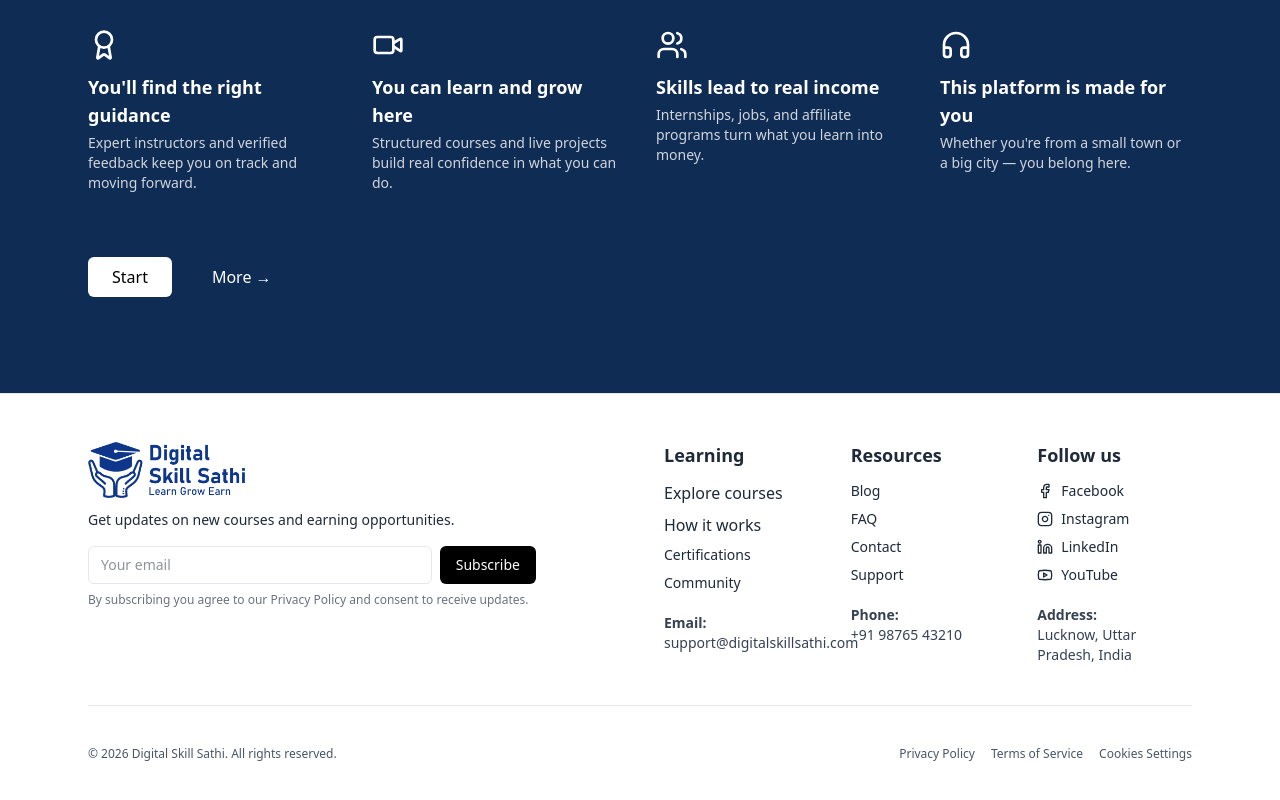
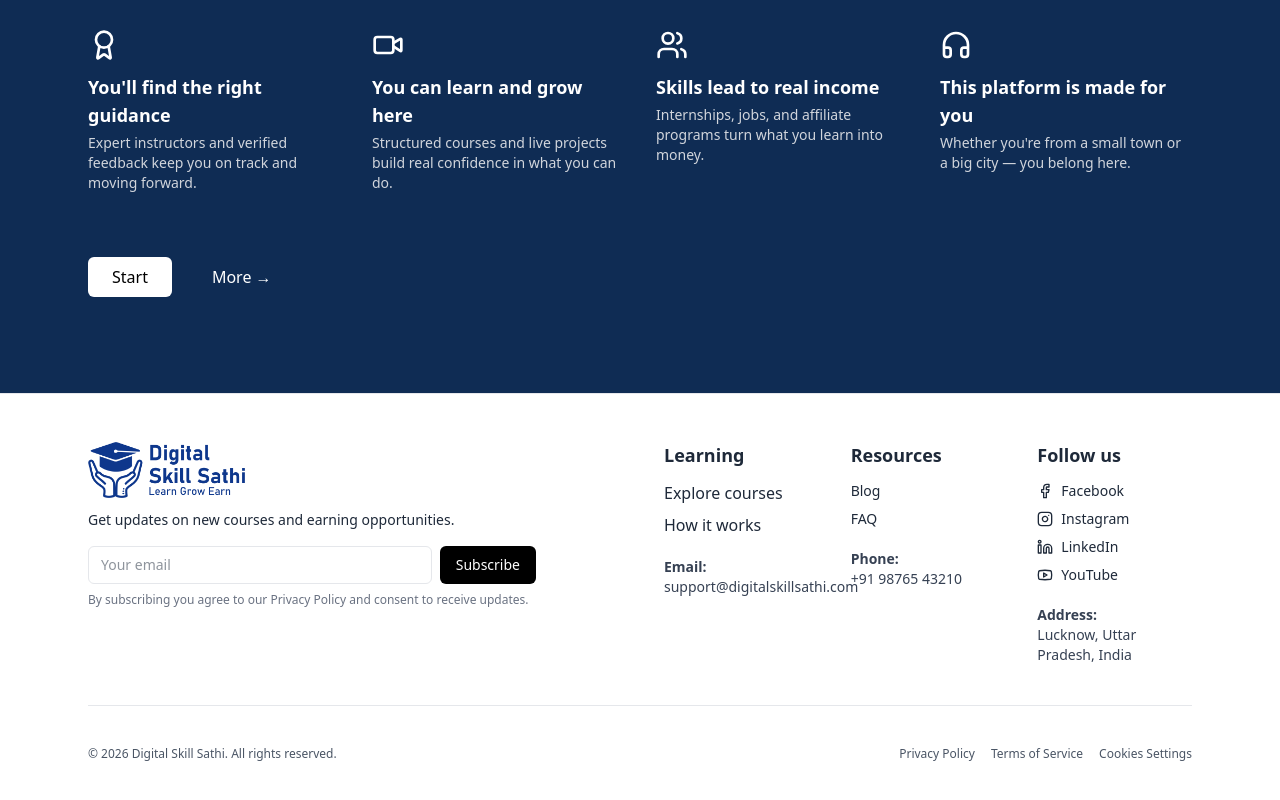
Before and after one commit to rainitesh2811/NavBuddhiAI, a React (Vite) app: page / in a window 1280 px wide. Shown: the part 3378-4178 px from the top of the page. Built offline with nearby package versions, Linux system fonts and the light colour scheme.

Commit message:
remove unused footer links for a cleaner design

```diff
--- a/src/app/components/Footer.jsx
+++ b/src/app/components/Footer.jsx
@@ -76,9 +76,6 @@ export function Footer() {
                   </button>
                 </li>
 
-                <li><a className="hover:underline">Certifications</a></li>
-                <li><a className="hover:underline">Community</a></li>
-
                 {/* ⭐ EMAIL HERE */}
                 <li className="pt-3 text-gray-700 text-sm">
                   <strong>Email:</strong><br />
@@ -95,8 +92,6 @@ export function Footer() {
               <ul className="space-y-2 text-sm">
                 <li><a className="hover:underline">Blog</a></li>
                 <li><a className="hover:underline">FAQ</a></li>
-                <li><a className="hover:underline">Contact</a></li>
-                <li><a className="hover:underline">Support</a></li>
 
                 {/* ⭐ PHONE HERE */}
                 <li className="pt-3 text-gray-700 text-sm">
```
